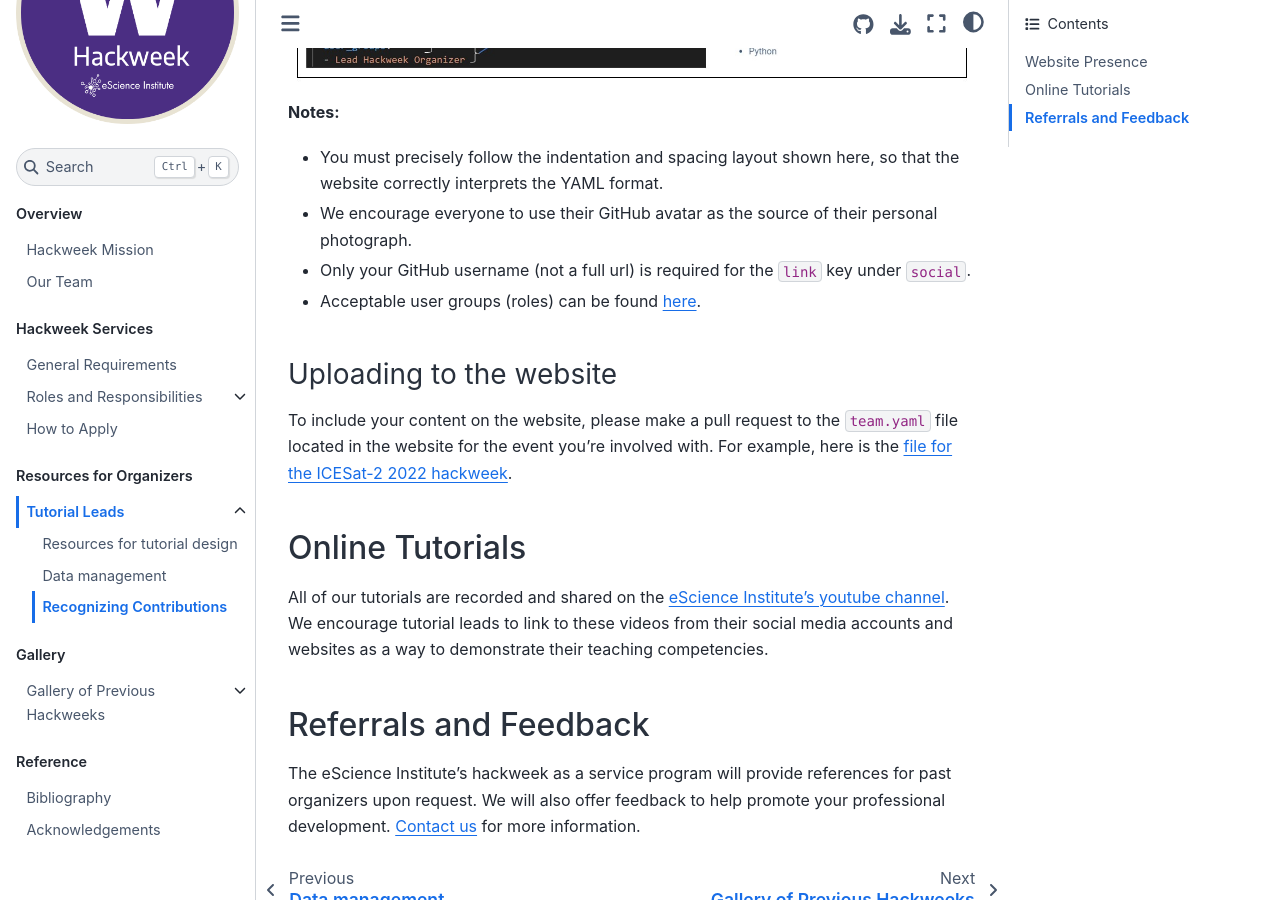
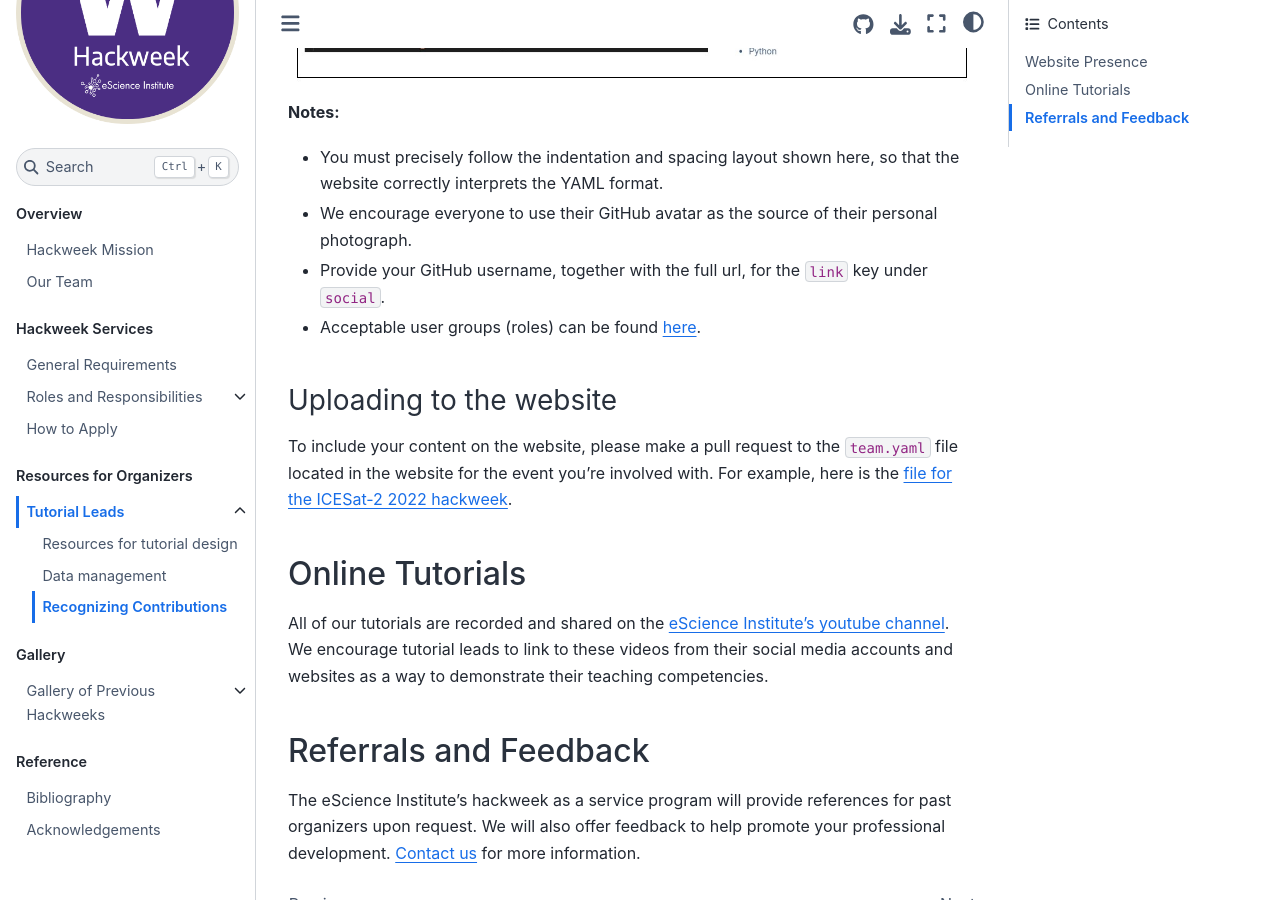
Before and after one commit to uwhackweek/hackweeks-as-a-service, a Jupyter Book: the page built from docs/resources/recognition.md, in a window 1280 px wide and 900 px high, scrolled down 1108 px. Built offline with Jupyter Book 1.0.4 settings and Sphinx 7.4.7 and the Sphinx Book theme 1.1.4, drawn with Linux system fonts in a browser that asks for light colours.

Commit message:
Tutorials/fix instructions (#28)
* update figure to show we need full github link

* change instruction to say you have to include fill github link

```diff
--- a/docs/resources/recognition.md
+++ b/docs/resources/recognition.md
@@ -38,7 +38,7 @@ We use this YAML markdown template for each team member.
 **Notes:**
 - You must precisely follow the indentation and spacing layout shown here, so that the website correctly interprets the YAML format.
 - We encourage everyone to use their GitHub avatar as the source of their personal photograph.
-- Only your GitHub username (not a full url) is required for the `link` key under `social`.
+- Provide your GitHub username, together with the full url, for the `link` key under `social`.
 - Acceptable user groups (roles) can be found [here](https://uwhackweek.github.io/hackweeks-as-a-service/services/index.html).
 
 ### Uploading to the website
```
Also changed, not shown: docs/images/website-bio.jpg.
